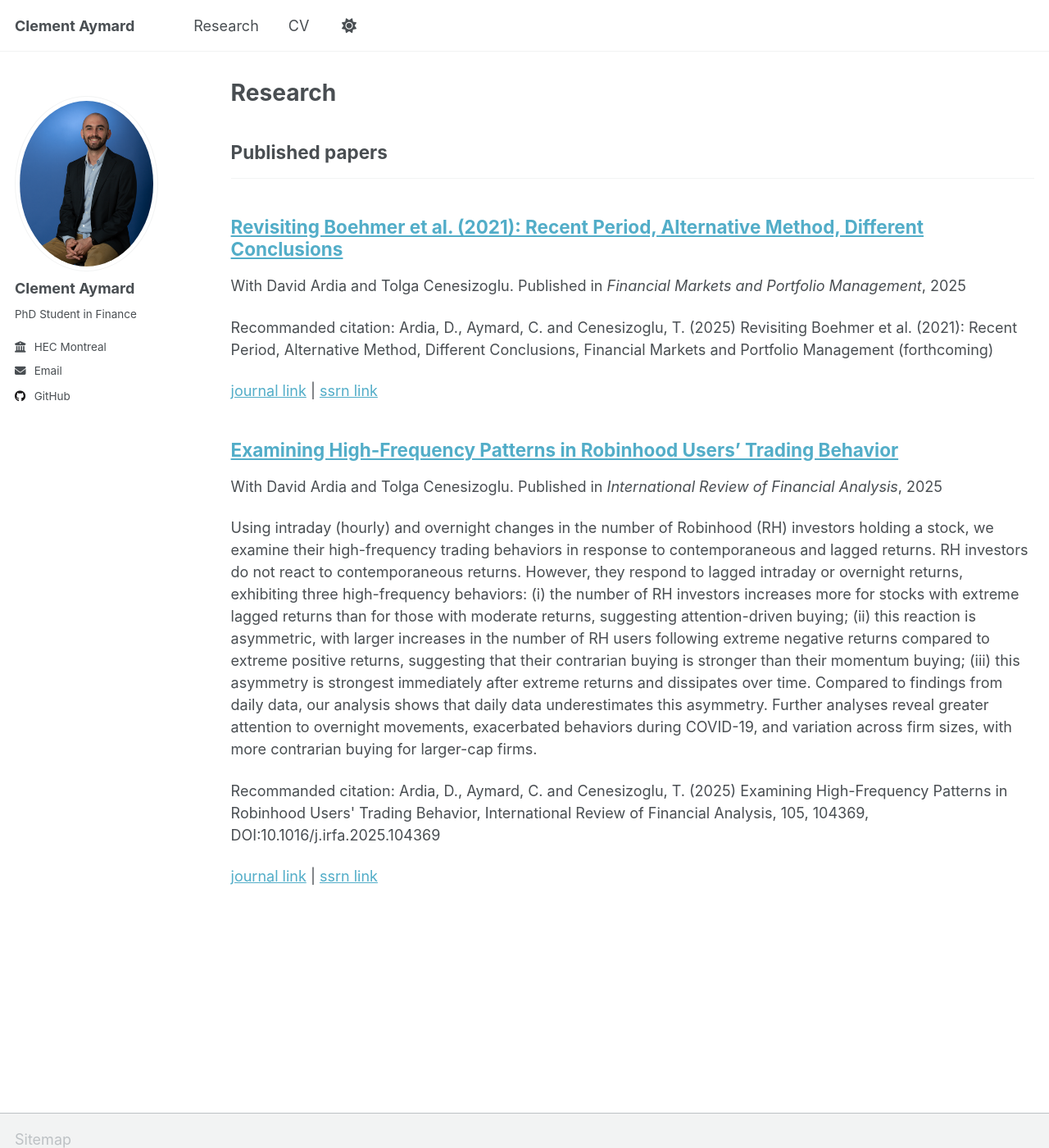
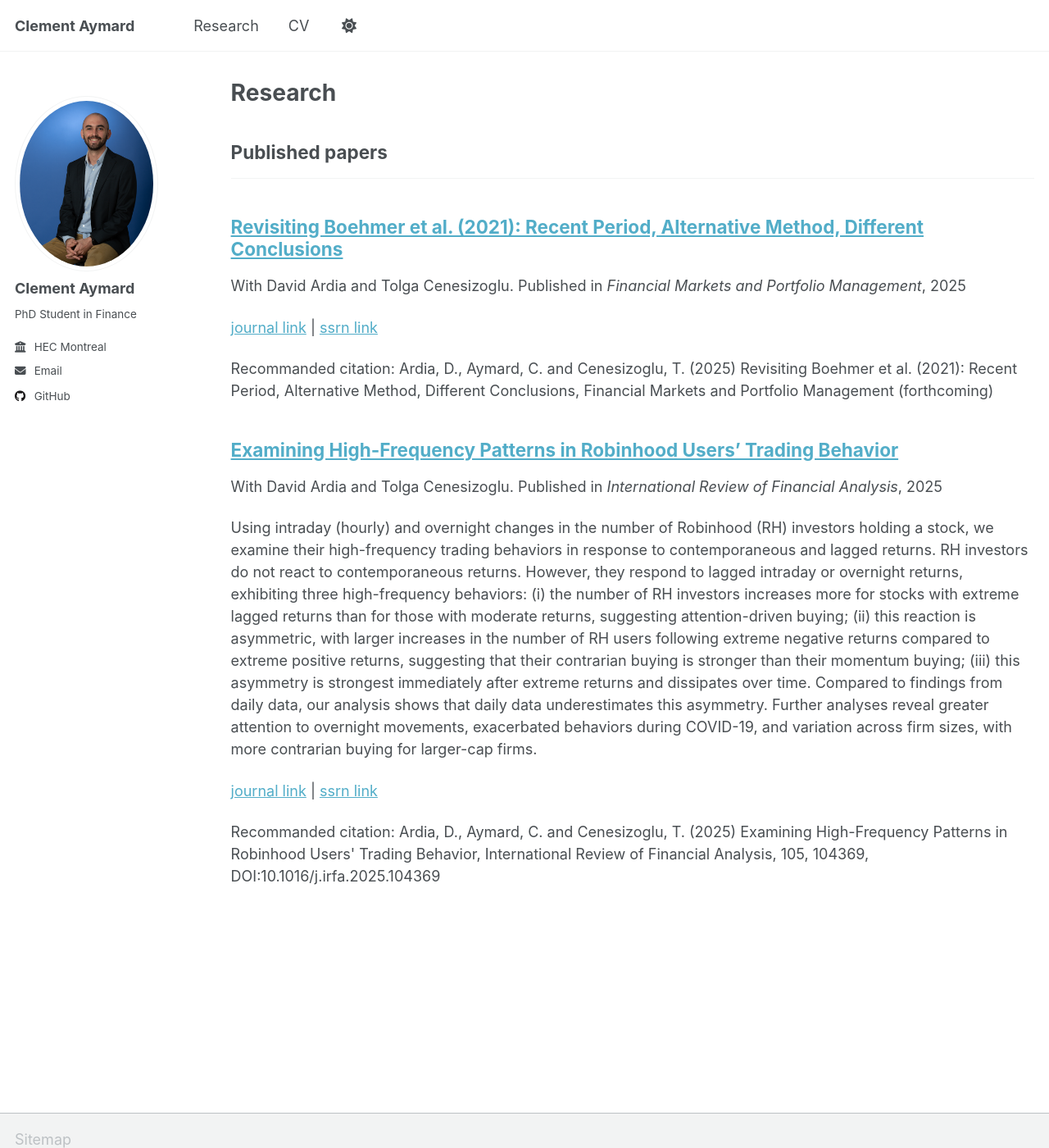
Before and after one commit to clemaymd/clemaymd.github.io, a Jekyll site: the page built from _pages/publications.html, in a window 1280 px wide and 1400 px high. Shown: the whole window at 82% size. Built offline with Jekyll 4.4.1, drawn with Linux system fonts in a browser that asks for light colours; a script that is not in the unit is left out.

Commit message:
Update archive-single.html

```diff
--- a/_includes/archive-single.html
+++ b/_includes/archive-single.html
@@ -56,13 +56,15 @@
     <p class="archive__item-excerpt" itemprop="description"><p>{{ post.excerpt | markdownify | remove: '<p>' | remove: '</p>' }}<strong><a href="{{ base_path }}{{ post.url }}" rel="permalink"> Read more</a></strong></p></p>
     {% endif %}
 
-    {% if post.citation and post.paperurl and post.ssrnurl %}
-          <p>Recommanded citation: {{ post.citation }} </p>
-          <p><a href="{{ post.paperurl }}">journal link</a> | <a href="{{ post.ssrnurl }}">ssrn link</a></p>
-        {% elsif post.citation and post.ssrnurl %}
-          <p>Recommanded citation: {{ post.citation }} </p>
-          <p><a href="{{ post.ssrnurl }}">ssrn link</a></p>
-        {% endif %}
+    {% if post.paperurl and post.ssrnurl %}
+        <p><a href="{{ post.paperurl }}">journal link</a> | <a href="{{ post.ssrnurl }}">ssrn link</a></p>
+    {% elsif post.ssrnurl %}
+        <p><a href="{{ post.ssrnurl }}">ssrn link</a></p>
+    {% endif %}
+
+    {% if post.citation %}
+        <p>Recommanded citation: {{ post.citation }} </p>
+    {% endif %}
 
   </article>
 </div>
```
